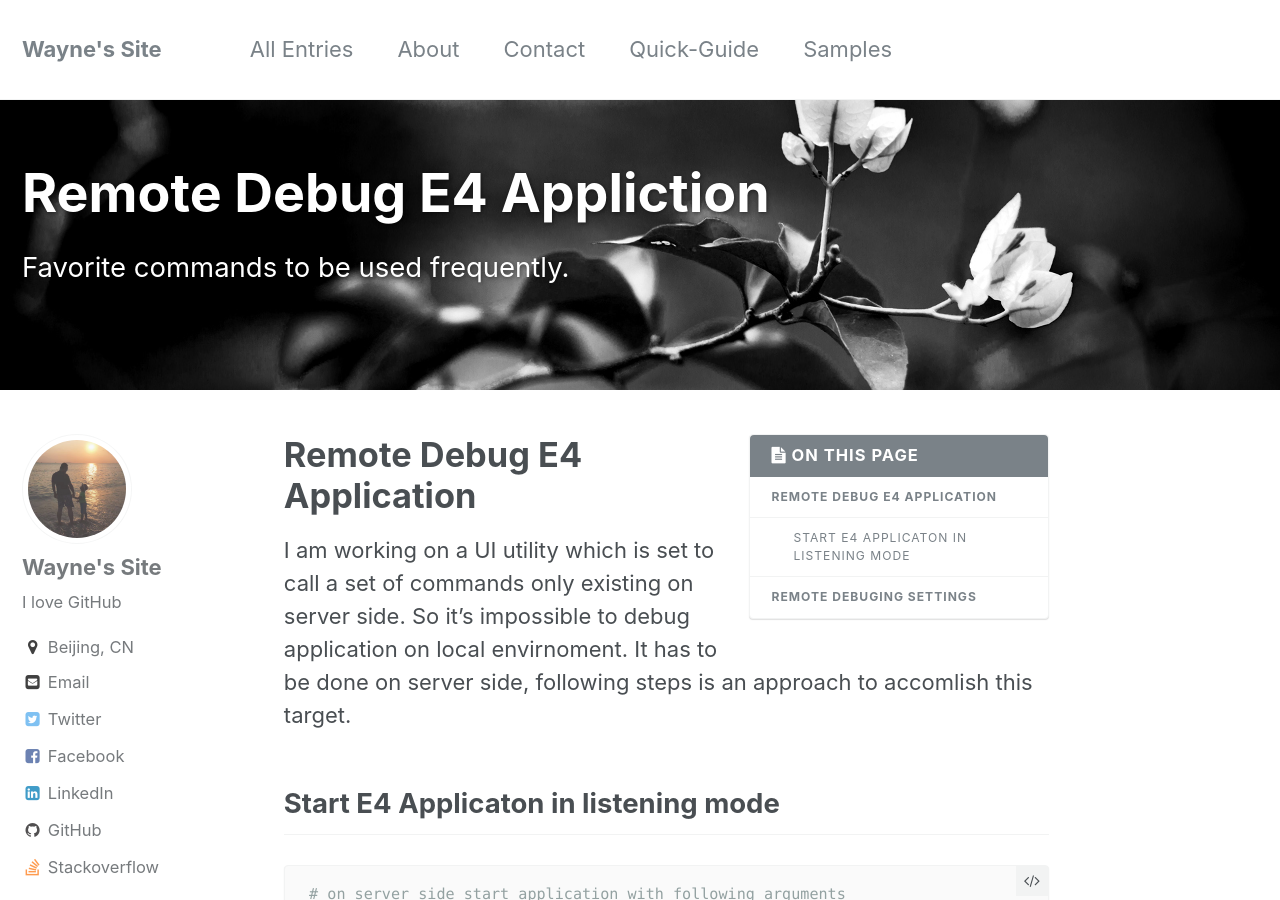
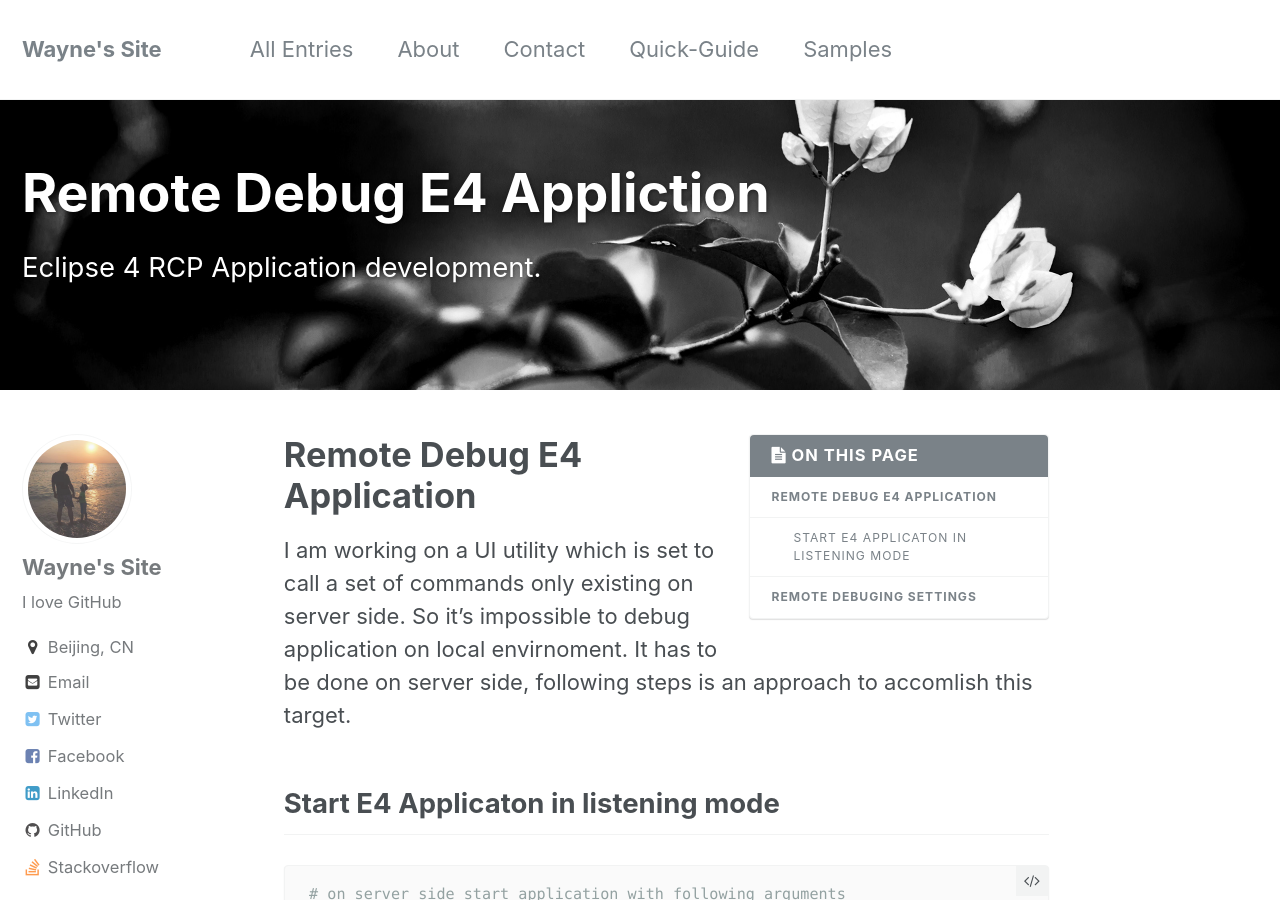
Before and after one commit to element207/element207.github.io, a Jekyll site: the page built from _posts/2017-09-26-remote-debug-E4-application.markdown, in a window 1280 px wide and 900 px high. Built offline with Jekyll 4.4.1, drawn with Linux system fonts in a browser that asks for light colours; comment, search, counter and statistics services are not loaded.

Commit message:
Update 2017-09-26-remote-debug-E4-application.markdown

```diff
--- a/_posts/2017-09-26-remote-debug-E4-application.markdown
+++ b/_posts/2017-09-26-remote-debug-E4-application.markdown
@@ -9,7 +9,7 @@ tags:
 header:
   overlay_color: "#5e616c"
   overlay_image: /assets/images/w-home-page.jpg
-excerpt: Favorite commands to be used frequently.
+excerpt: Eclipse 4 RCP Application development.
 mathjax: true
 ---
 
```
